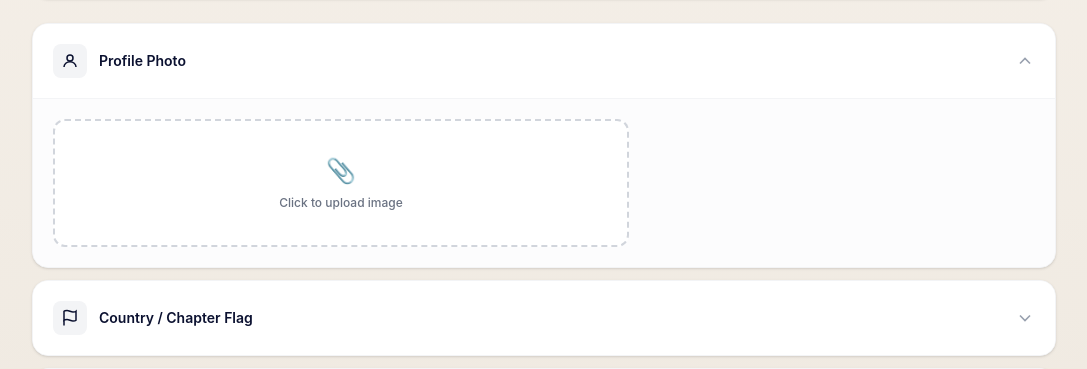
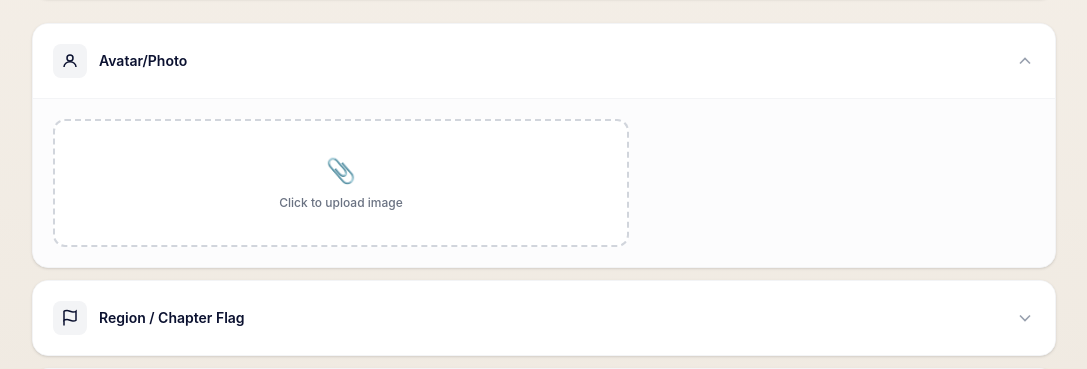
Before and after one commit to AnointingPaschal/arctist-banner, a Next.js app: page / in a window 1280 px wide. Shown: the part 581-950 px from the top of the page, without its empty margins (96-1183 px from the left). Built offline with nearby package versions, Linux system fonts and the light colour scheme.

Commit message:
Rename AccordionItem titles for clarity

```diff
--- a/app/page.tsx
+++ b/app/page.tsx
@@ -266,7 +266,7 @@ export default function BannerGenerator() {
 
           {/* Avatar Accordion */}
           <AccordionItem
-            title="Profile Photo"
+            title="Avatar/Photo"
             icon={<AvatarIcon />}
             isOpen={openPanel === "avatar"}
             onToggle={() => togglePanel("avatar")}
@@ -283,7 +283,7 @@ export default function BannerGenerator() {
 
           {/* Flag Accordion */}
           <AccordionItem
-            title="Country / Chapter Flag"
+            title="Region / Chapter Flag"
             icon={<FlagIcon />}
             isOpen={openPanel === "flag"}
             onToggle={() => togglePanel("flag")}
```
